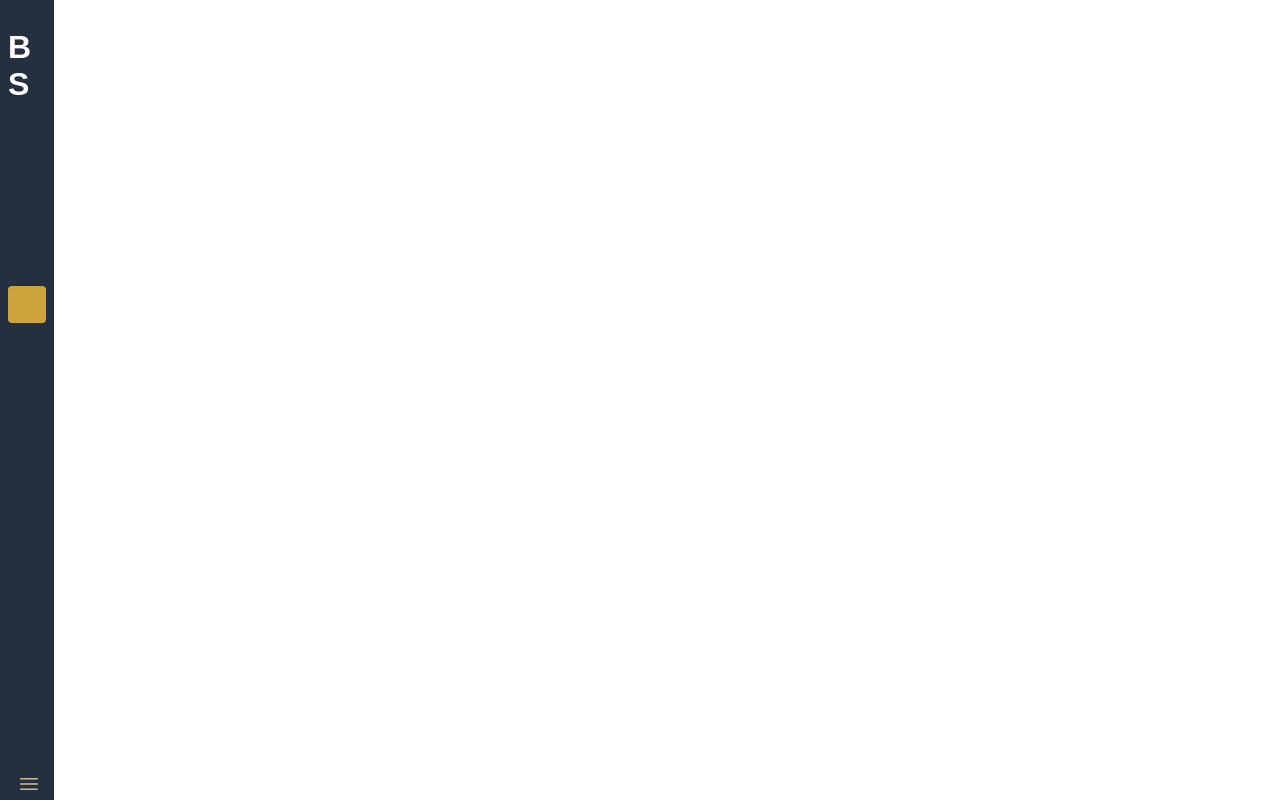
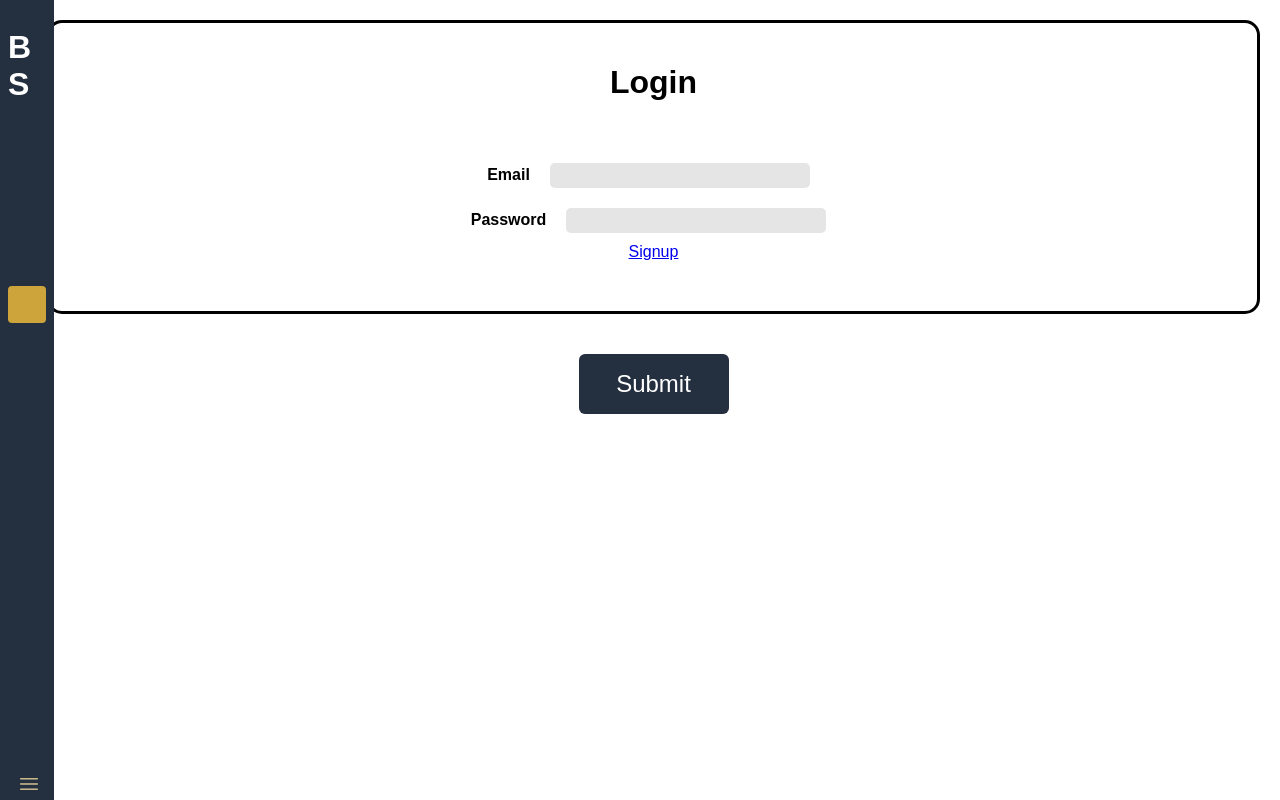
Before and after one commit to MadeleineJonassen/IDATT2105_Full_Stack_Application_Development, a Vue app in the folder FullstackProsjekt/src/frontend/: page /login in a window 1280 px wide. Before the commit this address had no page. Built offline with nearby package versions, Linux system fonts and the light colour scheme.

Commit message:
Added functioning routers to the nav-bar

```diff
--- a/FullstackProsjekt/src/frontend/src/router/index.js
+++ b/FullstackProsjekt/src/frontend/src/router/index.js
@@ -11,14 +11,29 @@ const router = createRouter({
     },
     {
       path: '/dashboard',
-      name: 'Dashboard',
-      component: () => import('../views/Dashboard.vue')
+      name: 'dashboard',
+      component: () => import('../views/DashboardView.vue')
     },
     {
       path: '/about',
       name: 'about',
       component: () => import('../views/AboutView.vue')
     },
+    {
+      path: '/feedback',
+      name: 'feedback',
+      component: () => import('../views/FeedbackView.vue')
+    },
+    {
+      path: '/login',
+      name: 'login',
+      component: () => import('../views/LoginView.vue')
+    },
+    {
+    path: '/signup',
+    name: 'signup',
+    component: () => import('../views/SignupView.vue')
+    },
   ]
 })
 
--- /dev/null
+++ b/FullstackProsjekt/src/frontend/src/views/FeedbackView.vue
@@ -0,0 +1,9 @@
+<script >
+</script>
+
+
+<template>
+	<body>
+	<p> This is the feedback page. </p>
+	</body>
+</template>
--- /dev/null
+++ b/FullstackProsjekt/src/frontend/src/views/LoginView.vue
@@ -0,0 +1,90 @@
+<script>
+export default {
+	data() {
+		return {
+			email: this.email,
+			password: this.password,
+			login: this.login
+		};
+	}
+}
+</script>
+
+
+<template>
+    <form @submit.prevent="handleSubmit">
+      <div class="login">
+        <h1 id="login">Login</h1>
+        <div class="loginBox">
+          <label>Email</label>
+          <input type="email" required v-model="email" ref="emailInput"/> <br>
+          <label>Password</label>
+          <input type="password" required v-model="password" ref="passwordInput"/> <br>
+          <router-link to="/signup">Signup</router-link>
+        </div>
+      </div>
+      <div class="submit-section">
+        <input id="submit" type="submit"/>
+      </div>
+    </form>
+  </template>
+
+
+  <style>
+  .login {
+    text-align: center;
+    padding: 20px;
+    border-radius: 15px;
+    align-items: center;
+    border-style: solid;
+    margin: 20px;
+  }
+
+  .loginBox {
+    padding: 30px;
+  }
+
+  label {
+    display: inline-block;
+    margin-right: 10px;
+    font-weight: bold;
+  }
+
+  input {
+    padding: 5px;
+    border-radius: 5px;
+    border: none;
+    min-width: 250px;
+    background-color: #E5E5E5;
+    margin: 10px;
+  }
+
+  input::placeholder, textarea::placeholder {
+    color: #242F40;
+  }
+
+
+  .submit-section {
+    display: flex;
+    justify-content: center;
+    align-items: center;
+  }
+
+  #submit {
+    min-width: 150px;
+    min-height: 60px;
+    font-size: 24px;
+    border-radius: 6px;
+    background-color: #242F40;
+    color: white;
+    border: none;
+    cursor: pointer;
+    margin-top: 20px;
+  }
+
+  #submit:hover:enabled {
+    background-color: rgba(23, 55, 44, 0.9);
+    transition: 0.5s;
+  }
+
+  </style>
--- /dev/null
+++ b/FullstackProsjekt/src/frontend/src/views/SignupView.vue
@@ -0,0 +1,84 @@
+
+<script>
+</script>
+
+
+
+<template>
+	<form  @submit.prevent="handleSubmit">
+		<div class="signup">
+			<h1 id="signup">Signup</h1>
+			<div class="signupBox">
+				<label>First Name</label>
+				<input type="text" required v-model="fName" ref="fNameInput"/> <br>
+				<label>Last Name</label>
+				<input type="text" required v-model="lName" ref="lNameInput"/> <br>
+				<label> Email </label>
+				<input type="email" required v-model="email" ref="emailInput"/> <br>
+				<label>Password</label>
+				<input type="password" required v-model="password" ref="passwordInput"/> <br>
+			</div>
+		</div>
+		<div class="submit-section">
+			<input id="submit" type="submit"/>
+		</div>
+	</form>
+</template>
+
+<style>
+.signup {
+	text-align: center;
+	padding: 20px;
+	border-radius: 15px;
+	align-items: center;
+	border-style: solid;
+	margin: 20px;
+}
+
+.signupBox {
+	padding: 30px;
+}
+
+label {
+	display: inline-block;
+	font-weight: bold;
+}
+
+input {
+	padding: 5px;
+	border-radius: 5px;
+	border: none;
+	min-width: 250px;
+	background-color: #E5E5E5;
+	margin: 10px;
+}
+
+input::placeholder, textarea::placeholder {
+	color: #242F40;
+}
+
+
+.submit-section {
+	display: flex;
+	justify-content: center;
+	align-items: center;
+}
+
+#submit {
+	min-width: 150px;
+	min-height: 60px;
+	font-size: 24px;
+	border-radius: 6px;
+	background-color: #242F40;
+	color: white;
+	border: none;
+	cursor: pointer;
+	margin-top: 20px;
+}
+
+#submit:hover:enabled {
+	background-color: rgba(23, 55, 44, 0.9);
+	transition: 0.5s;
+}
+
+</style>
```
Also changed, not shown: FullstackProsjekt/src/frontend/src/views/DashboardView.vue (renamed from FullstackProsjekt/src/frontend/src/views/Dashboard.vue).
